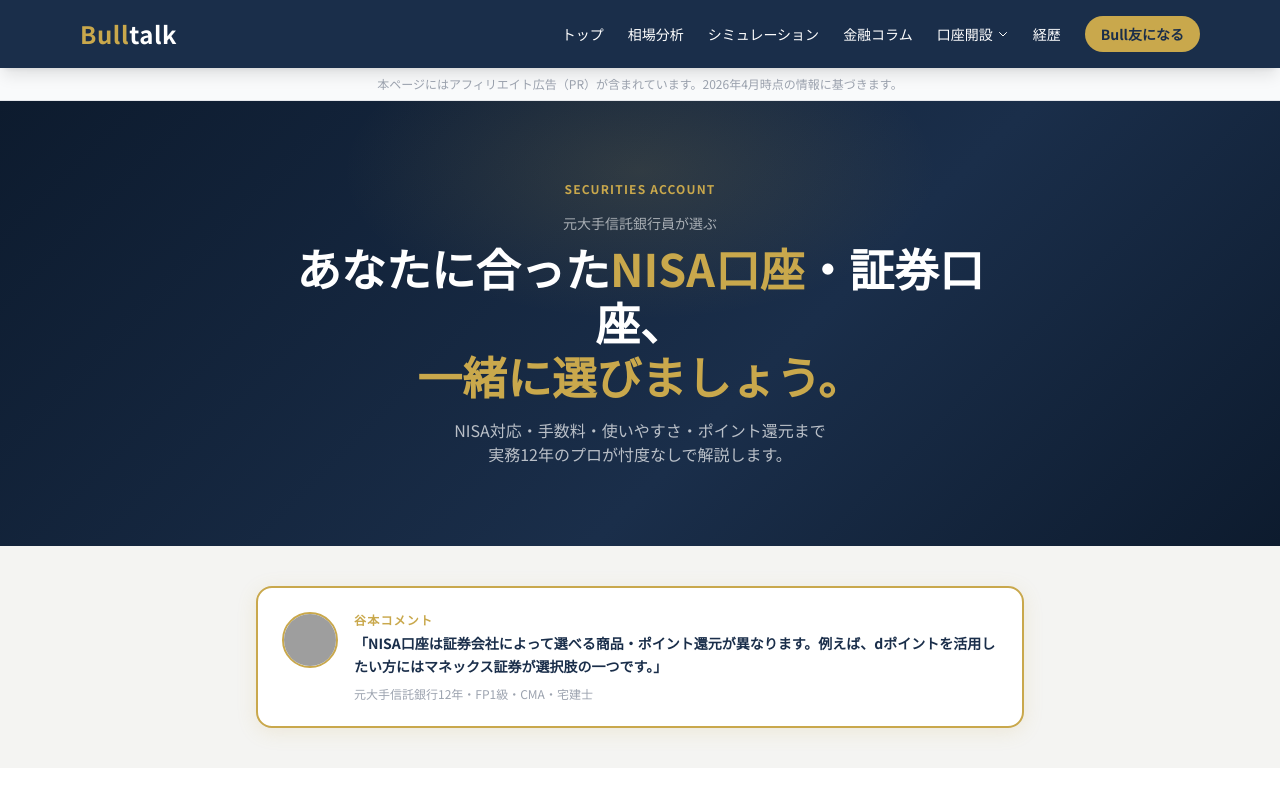
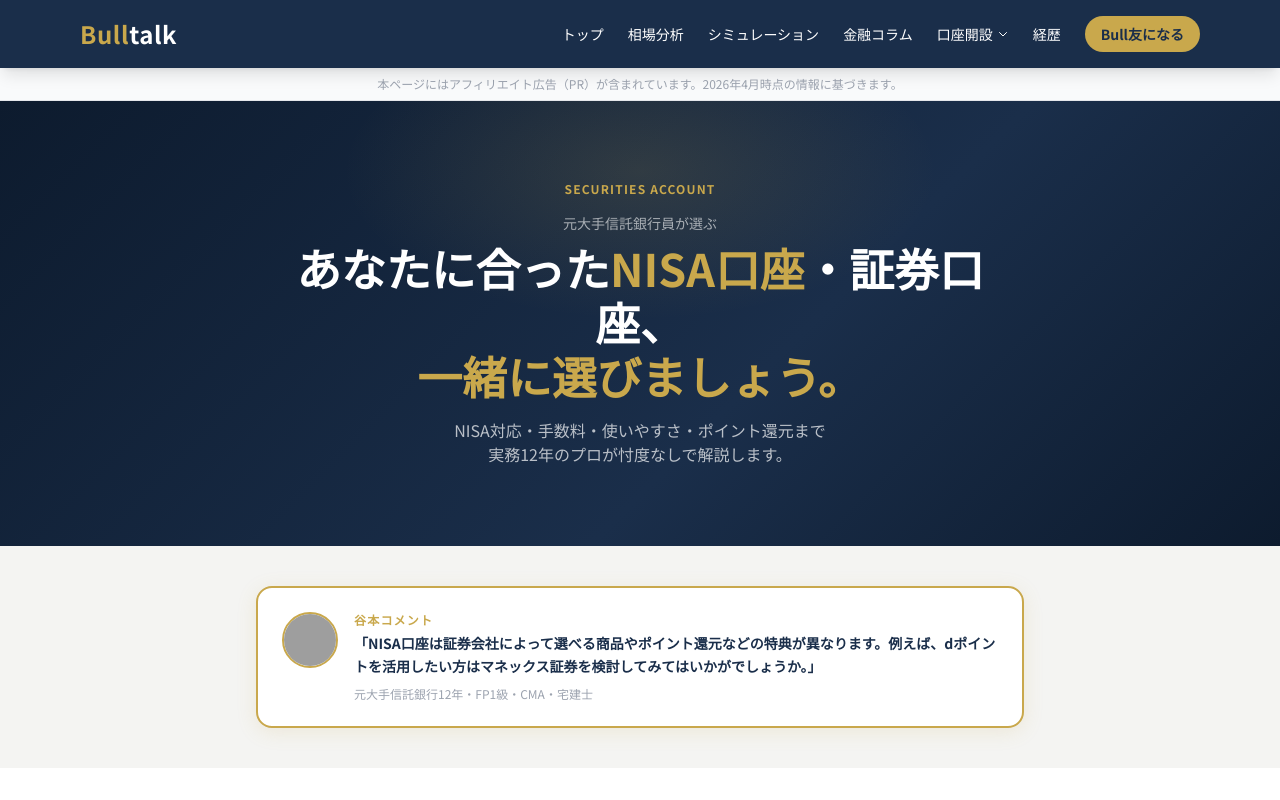
Before and after one commit to tanima3232-eng/bulltalk, a Next.js app: page /accounts/stock in a window 1280 px wide. Shown: the top 800 px of the page. Built offline with nearby package versions, Linux system fonts and the light colour scheme; grey boxes are pictures that could not be loaded.

Commit message:
fix: 証券口座ページの谷本コメントをより柔らかい表現に変更

```diff
--- a/app/accounts/stock/page.tsx
+++ b/app/accounts/stock/page.tsx
@@ -129,7 +129,7 @@ export default function StockAccountPage() {
               <div>
                 <p className="text-gold text-xs font-bold uppercase tracking-widest mb-1">谷本コメント</p>
                 <p className="text-navy font-bold text-sm leading-relaxed">
-                  「NISA口座は証券会社によって選べる商品・ポイント還元が異なります。例えば、dポイントを活用したい方にはマネックス証券が選択肢の一つです。」
+                  「NISA口座は証券会社によって選べる商品やポイント還元などの特典が異なります。例えば、dポイントを活用したい方はマネックス証券を検討してみてはいかがでしょうか。」
                 </p>
                 <p className="text-gray-400 text-xs mt-2">元大手信託銀行12年・FP1級・CMA・宅建士</p>
               </div>
```
